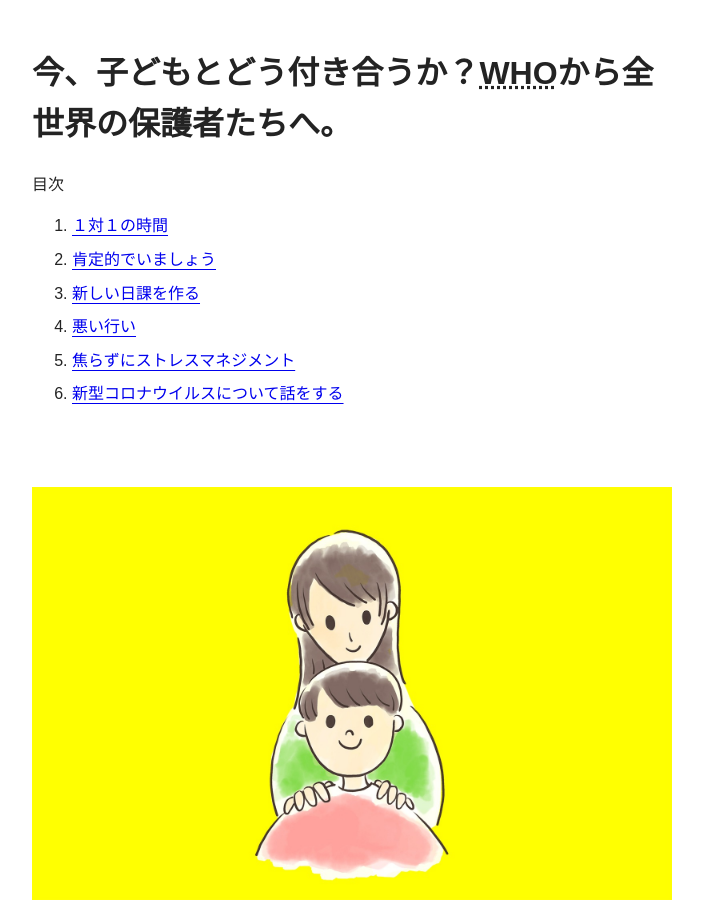
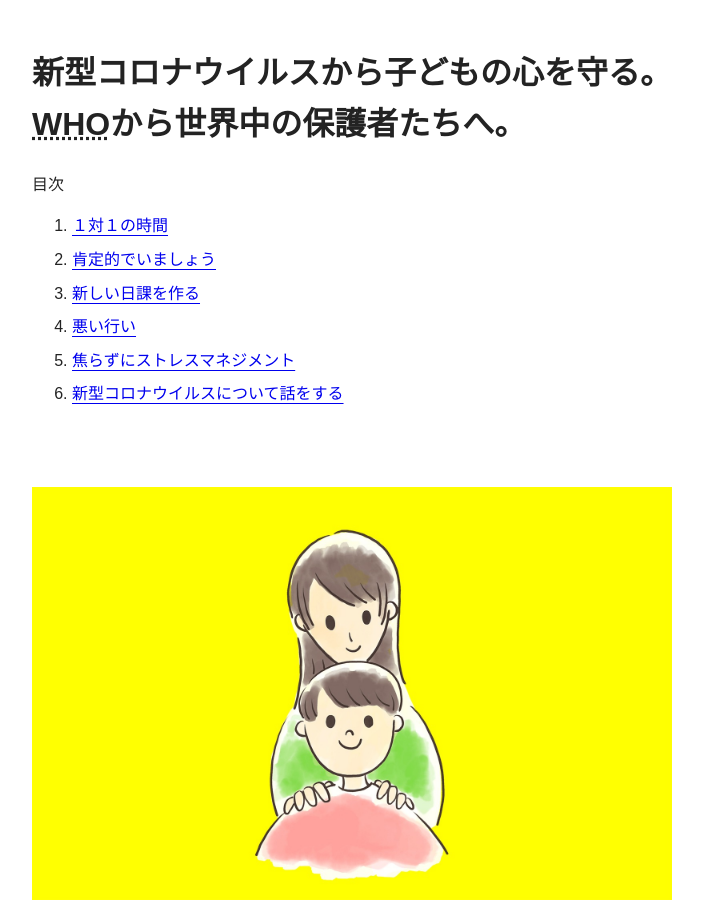
Before and after one commit to COVID-19-IA/parenting-who, an Eleventy site: page src/parenting-who/index.njk in a window 1280 px wide. Shown: the top 903 px of the page, without its empty margins (288-991 px from the left). Built offline with nearby package versions, Linux system fonts and the light colour scheme; Eleventy itself is replaced by a stand-in of ours; files that its build step writes are made by us from their sources.

Commit message:
change title

```diff
--- a/src/parenting-who/index.njk
+++ b/src/parenting-who/index.njk
@@ -7,7 +7,7 @@
   <head>
     <meta charset="utf-8"/>
     <meta name="viewport" content="width=device-width, initial-scale=1.0"/>
-    <title>今、子どもとどう付き合うか？WHOから全世界の保護者たちへ。</title>
+    <title>新型コロナウイルスから子どもの心を守る。WHOから世界中の保護者たちへ。</title>
     <link rel="stylesheet" href="/style.css"/>
     <meta property="og:title" content="今、子どもとどう付き合うか？WHOから全世界の保護者たちへ。"/>
     <meta property="og:type" content="website"/>
@@ -25,7 +25,7 @@
 
   <body>
     <article>
-      <h1>今、子どもとどう付き合うか？<abbr title="World Health Organization">WHO</abbr>から全世界の保護者たちへ。</h1>
+      <h1>新型コロナウイルスから子どもの心を守る。<abbr title="World Health Organization">WHO</abbr>から世界中の保護者たちへ。</h1>
       <div>目次</div>
       <ol role="directory">
         <li>
```
